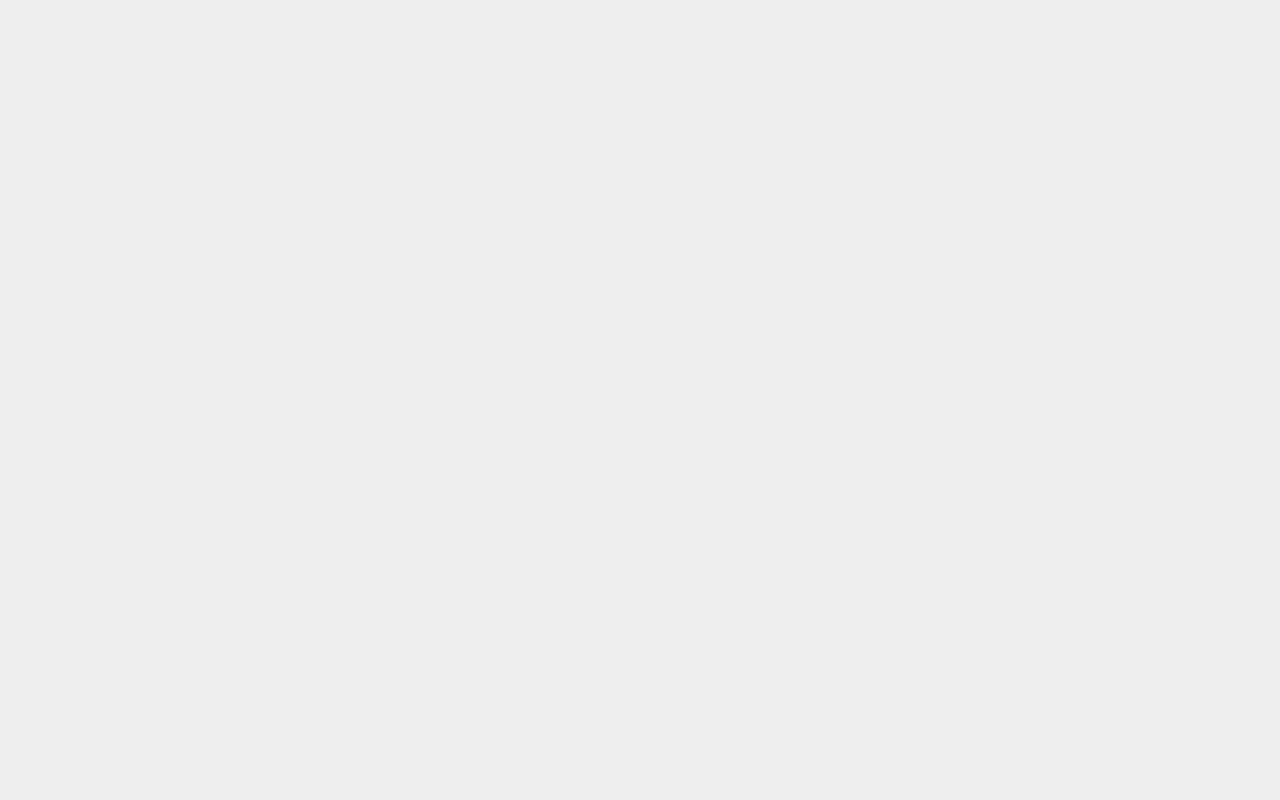
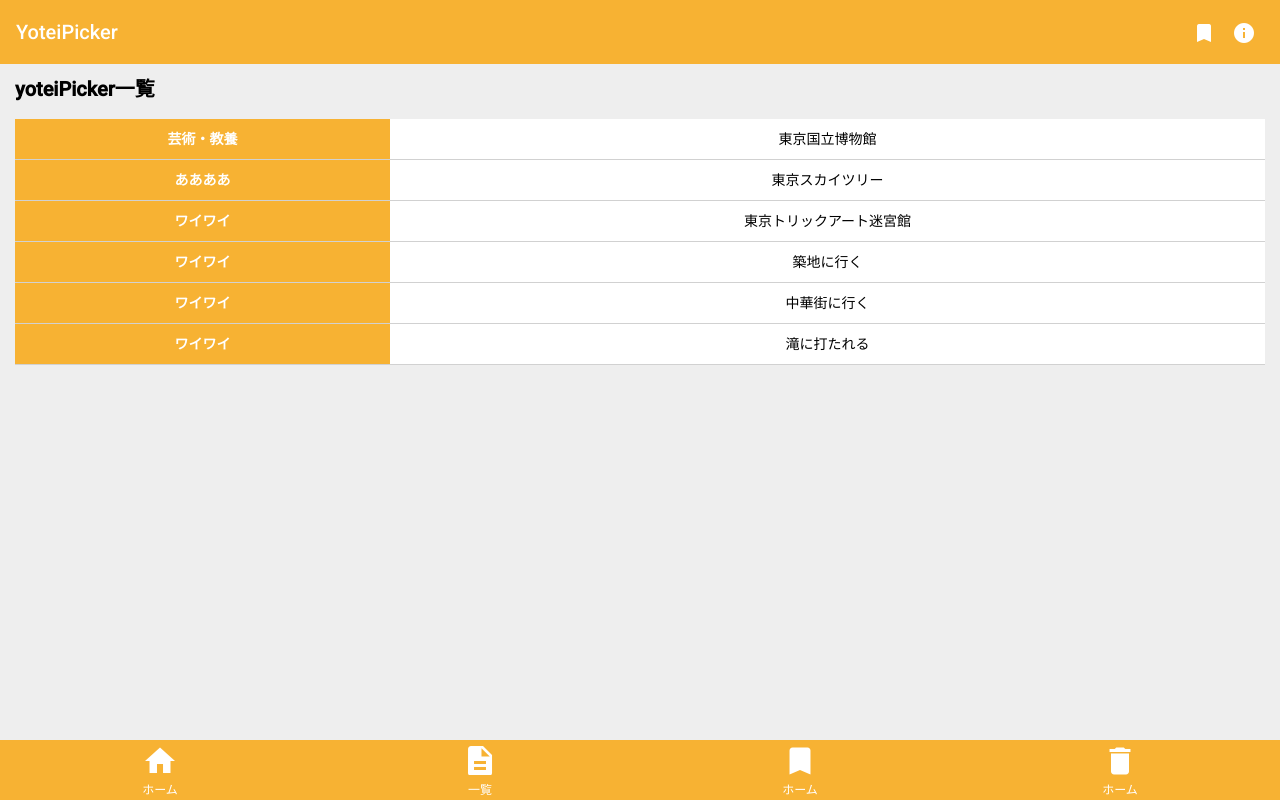
Before and after one commit to kamoto0427/yoteiPicker, an Angular app: page /yoteiList in a window 1280 px wide. Before the commit this address led to /. Built offline with nearby package versions, Linux system fonts and the light colour scheme.

Commit message:
一覧ページの実装

```diff
--- a/src/app/app-routing.module.ts
+++ b/src/app/app-routing.module.ts
@@ -5,11 +5,13 @@ import { RouterModule, Routes } from '@angular/router';
 import { TopComponent } from 'src/app/component/page/top/top.component';
 import { InfoComponent } from 'src/app/component/page/info/info.component';
 import { PickUpComponent } from 'src/app/component/page/pick-up/pick-up.component';
+import { YoteiListComponent } from 'src/app/component/page/yotei-list/yotei-list.component';
 
 const routes: Routes = [
   { path: '', component: TopComponent },
   { path: 'pickUp', component: PickUpComponent },
-  { path: 'info', component: InfoComponent }
+  { path: 'info', component: InfoComponent },
+  { path: 'yoteiList', component: YoteiListComponent }
 ];
 
 @NgModule({
--- a/src/app/app.module.ts
+++ b/src/app/app.module.ts
@@ -27,6 +27,7 @@ import { FooterComponent } from 'src/app/component/parts/footer/footer.component
 import { InfoComponent } from 'src/app/component/page/info/info.component';
 import { TopComponent } from 'src/app/component/page/top/top.component';
 import { PickUpComponent } from 'src/app/component/page/pick-up/pick-up.component';
+import { YoteiListComponent } from 'src/app/component/page/yotei-list/yotei-list.component';
 
 @NgModule({
   declarations: [
@@ -39,6 +40,7 @@ import { PickUpComponent } from 'src/app/component/page/pick-up/pick-up.componen
     InfoComponent,
     TopComponent,
     PickUpComponent,
+    YoteiListComponent,
   ],
   imports: [
     BrowserModule,
--- a/src/app/component/page/top/top.component.ts
+++ b/src/app/component/page/top/top.component.ts
@@ -17,7 +17,7 @@ export class TopComponent implements OnInit {
     this.init();
   }
 
-    /**
+  /**
    * 初期化処理
    */
      public init() {
@@ -31,10 +31,6 @@ export class TopComponent implements OnInit {
    * mockからデータを取得
    */
   public getYoteiData() {
-    // サーバーからデータを取得
-    // this.yoteiChoiceService.getYoteiChoice().subscribe((yoteiChoice: YoteiChoice) => {
-    //   this.yotei;
-    // });
     return YoteiJson.yotei;
   }
 
--- /dev/null
+++ b/src/app/component/page/yotei-list/yotei-list.component.css
@@ -0,0 +1,44 @@
+.yotei-list-wrapper {
+  padding: 15px;
+}
+
+.title {
+  font-size: 20px;
+  font-weight: bold;
+  padding-bottom: 20px;
+}
+
+.dummy-area {
+  height: 100px;
+}
+
+table{
+  width: 100%;
+  border-collapse: collapse;
+}
+
+table tr{
+  border-bottom: solid 2px white;
+}
+
+table tr:last-child{
+  border-bottom: none;
+}
+
+table th{
+  position: relative;
+  text-align: left;
+  width: 30%;
+  background-color: #F7B233;
+  color: white;
+  text-align: center;
+  padding: 10px 0;
+}
+
+table td{
+  text-align: left;
+  width: 70%;
+  text-align: center;
+  background-color: #FFFFFF;
+  padding: 10px 0;
+}
--- /dev/null
+++ b/src/app/component/page/yotei-list/yotei-list.component.html
@@ -0,0 +1,17 @@
+<app-header></app-header>
+  <div class="yotei-list-wrapper">
+    <div class="yotei-list-container">
+      <div class="title">yoteiPicker一覧</div>
+      <div class="content" *ngFor="let y of yotei;">
+        <table>
+          <tr>
+            <th>{{ y.category }}</th>
+            <td>{{ y.name }}</td>
+          </tr>
+        </table>
+        <mat-divider></mat-divider>
+      </div>
+    </div>
+    <div class="dummy-area"></div>
+  </div>
+<app-footer></app-footer>
--- /dev/null
+++ b/src/app/component/page/yotei-list/yotei-list.component.ts
@@ -0,0 +1,26 @@
+import { Component, OnInit } from '@angular/core';
+import YoteiJson from 'src/assets/mock/yotei.json';
+
+@Component({
+  selector: 'app-yotei-list',
+  templateUrl: './yotei-list.component.html',
+  styleUrls: ['./yotei-list.component.css']
+})
+export class YoteiListComponent implements OnInit {
+
+  public yotei: any;
+
+  constructor() { }
+
+  ngOnInit(): void {
+    this.yotei = this.getYoteiData();
+  }
+
+  /**
+   * mockからデータを取得
+   */
+  public getYoteiData() {
+    return YoteiJson.yotei;
+  }
+
+}
--- a/src/app/component/parts/footer/footer.component.html
+++ b/src/app/component/parts/footer/footer.component.html
@@ -5,8 +5,8 @@
       <div class="icon-text">ホーム</div>
     </div>
     <div class="icon-field">
-      <mat-icon class="icon">description</mat-icon>
-      <div class="icon-text">ホーム</div>
+      <mat-icon class="icon" (click)="goYoteiList()">description</mat-icon>
+      <div class="icon-text">一覧</div>
     </div>
     <div class="icon-field">
       <mat-icon class="icon">bookmark</mat-icon>
--- a/src/app/component/parts/footer/footer.component.ts
+++ b/src/app/component/parts/footer/footer.component.ts
@@ -19,4 +19,8 @@ export class FooterComponent implements OnInit {
     this.router.navigate(['/']);
   }
 
+  goYoteiList() {
+    this.router.navigate(['yoteiList']);
+  }
+
 }
```
Also changed, not shown: 1 other file (tests, documents, lock files or other folders).
